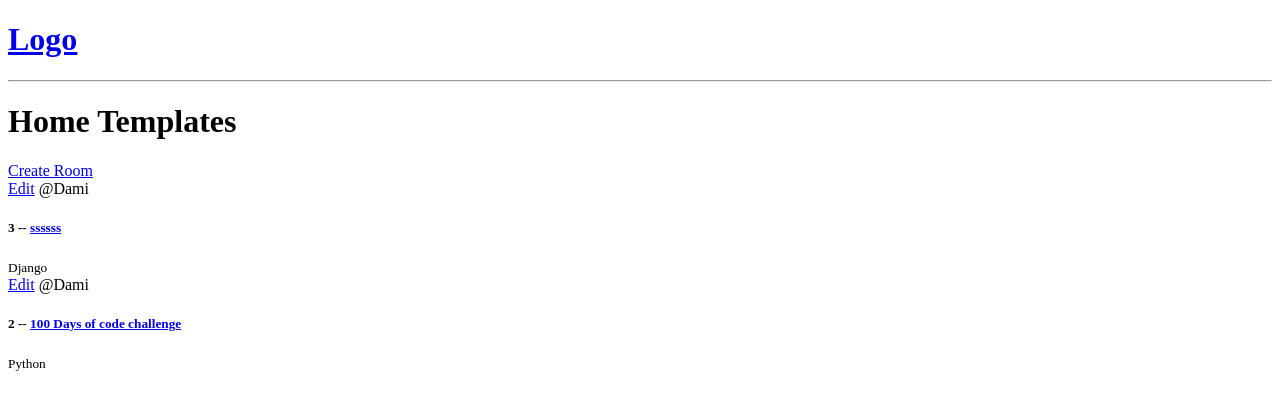
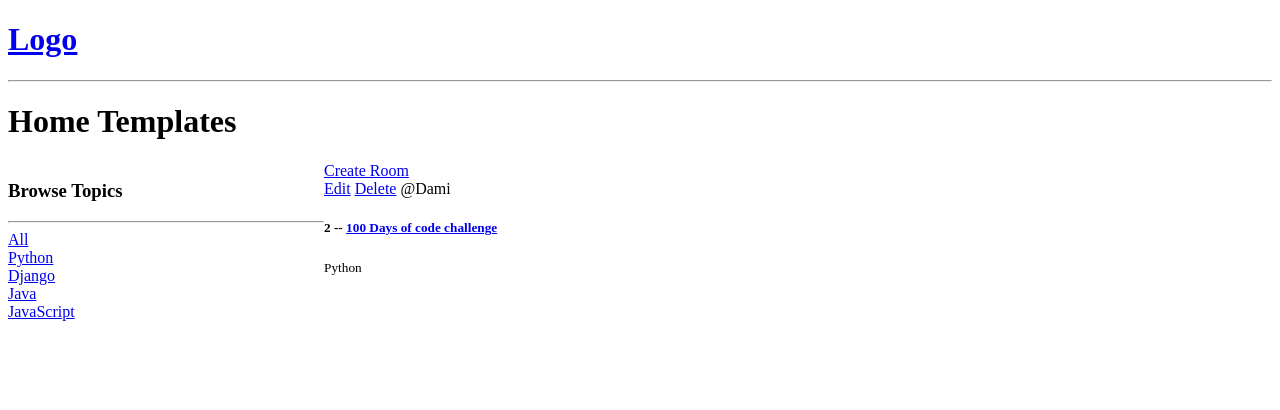
Before and after one commit to Damilola24434/Study-bud, a Django app: a page that uses base/templates/base/home.html in a window 1280 px wide. Shown: the top 410 px of the page. Run offline with Django 5.2, Linux system fonts and the light colour scheme; data comes from the database, SQL or seed files in the repository; both versions use the stored data as it was after the commit.

Commit message:
Add grid layout for search and implemented delete functionality

```diff
--- a/base/templates/base/home.html
+++ b/base/templates/base/home.html
@@ -1,16 +1,39 @@
 {% extends 'main.html' %}
 
 {% block content %}
+<style>
+    .home-container{
+        display: grid;
+        grid-template-columns: 1fr 3fr;
+    }
+</style>
 
 <h1>Home Templates</h1>
 
-<div>
-    <a href="{% url 'create-room' %}">Create Room</a>
+<div class="home-container">
+    <div>
+        <h3>Browse Topics</h3>
+        <hr>
+        <div>
+            <a href="{%url 'home' %}">All</a>
+        </div>
+
+        {% for topic in topics%}
+        <div>
+            <a href="{%url 'home' %}?q={{topic.name}}">{{topic.name}}</a>
+        </div>
+        {% endfor %}
+        </div>
+
+        <div>
+            <a href="{% url 'create-room' %}">Create Room</a>
+
 
     <div>
         {% for room in rooms %}
              <div>
                 <a href="{% url 'update-room' room.id %}">Edit</a>
+                <a href="{%url 'delete-room' room.id%}">Delete</a>
                 <span>@{{room.host.username}}</span>
 
                 <h5>{{ room.id }} -- <a href="{% url 'room' room.id %}">{{ room.name }}</a></h5>
@@ -18,6 +41,9 @@
              </div>
         {% endfor %}
     </div>
+
+    </div>
+
 </div>
 
 {% endblock content %}
--- a/base/urls.py
+++ b/base/urls.py
@@ -6,4 +6,5 @@ urlpatterns = [
     path('room/<str:pk>/', views.room, name='room'),
     path('create-room/', views.createRoom, name='create-room'),
     path('update-room/<str:pk>/', views.updateRoom, name='update-room'),
+    path('delete-room/<str:pk>/', views.deleteRoom, name='delete-room'),
 ]
--- a/base/views.py
+++ b/base/views.py
@@ -1,26 +1,21 @@
 from django.shortcuts import render, redirect
-from.models import Room
+from .models import Room, Topic
 from .forms import RoomForm
 
-# Create your views here.
-'''
-rooms =[
-{'id':1, 'name': 'Lets learn python!'},
-{'id':2, 'name': 'Design with me'},
-{'id':3, 'name': 'Frontend developers!'},
-]
-'''
+def home(request):
+    q = request.GET.get('q')
+    rooms = Room.objects.filter(topic__name=q)
 
-def home(request):
-    rooms = Room.objects.all()
-    context = {'rooms' : rooms}
-    return render(request, 'base/home.html',context)
+    topics= Topic.objects.all()
 
-def room(request,pk):
+
+    context = {'rooms' : rooms, 'topics': topics}
+    return render(request, 'base/home.html', context)
+
+def room(request, pk):
     room = Room.objects.get(id=pk)
     context = {'room': room}
     return render(request, 'base/room.html', context)
-
 
 def createRoom(request):
     form = RoomForm()
@@ -33,14 +28,21 @@ def createRoom(request):
     context = {'form': form}
     return render(request, 'base/room_form.html', context)
 
-def updateRoom(request,pk):
+def updateRoom(request, pk):
     room = Room.objects.get(id=pk)
-    form = RoomForm(instance= room)
+    form = RoomForm(instance=room)
     if request.method == 'POST':
         form = RoomForm(request.POST, instance=room)
         if form.is_valid():
             form.save()
             return redirect('home')
 
-    context = {'form':form}
-    return render(request, 'base/room_form.html' ,context)
+    context = {'form': form}
+    return render(request, 'base/room_form.html', context)
+
+def deleteRoom(request, pk):
+    room = Room.objects.get(id=pk)
+    if request.method == 'POST':
+        room.delete()
+        return redirect('home')
+    return render(request, 'base/delete.html', {'obj': room})
```
Also changed, not shown: base/templates/base/delete.html (added, +11 -0 lines), db.sqlite3.
